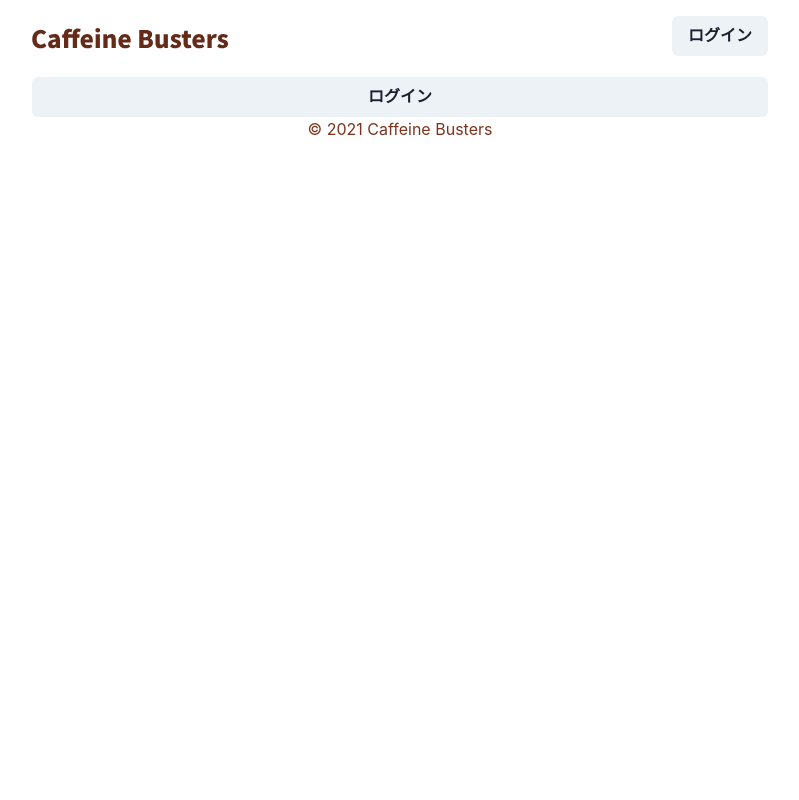
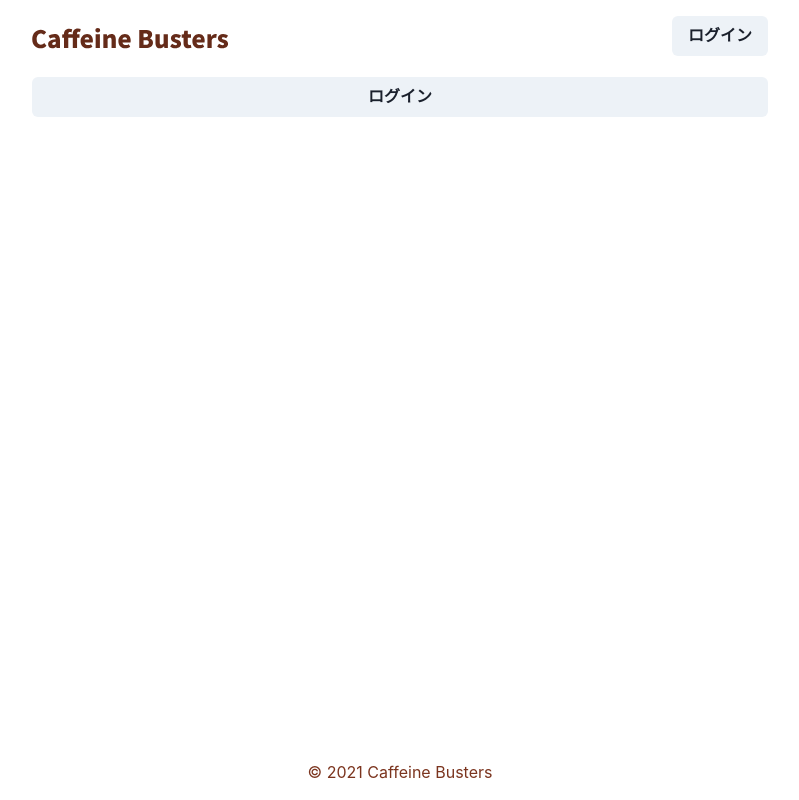
Before and after one commit to ritscc/hack-2021-1-b, a Next.js app: page / in a window 1280 px wide. Shown: the whole page, without its empty margins (240-1039 px from the left). Built offline with nearby package versions, Linux system fonts and the light colour scheme; no server answers.

Commit message:
fix layout

```diff
--- a/src/components/Layout.tsx
+++ b/src/components/Layout.tsx
@@ -1,16 +1,17 @@
-import { Container, Text, VStack } from "@chakra-ui/react";
+import { Box, Container, Text, VStack } from "@chakra-ui/react";
 import { FC } from "react";
 import { Header } from "./Header";
 
 export const Layout: FC = ({ children }) => (
-  <Container maxW="container.md" py="4">
-    <VStack spacing="4" align="stretch">
+  <Container maxW="container.md">
+    <VStack spacing="4" w="100%" minH="100vh" py="4" alignItems="stretch">
       <Header />
-
-      {children}
+      <VStack flexGrow={1} as="main" alignItems="stretch">
+        {children}
+      </VStack>
+      <Text as="footer" textAlign="center" color="orange.800">
+        © 2021 Caffeine Busters
+      </Text>
     </VStack>
-    <Text as="footer" textAlign="center" color="orange.800">
-      © 2021 Caffeine Busters
-    </Text>
   </Container>
 );
```
